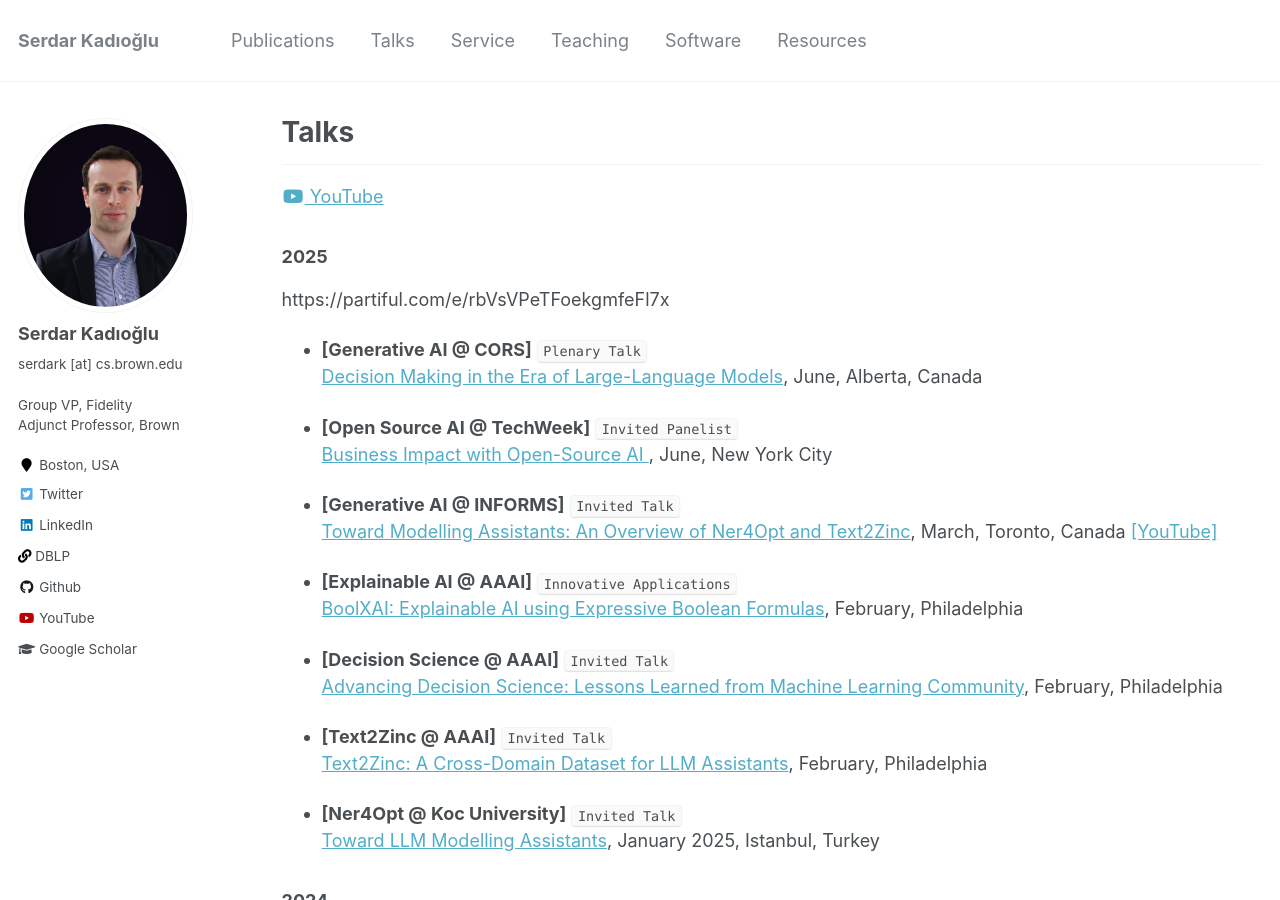
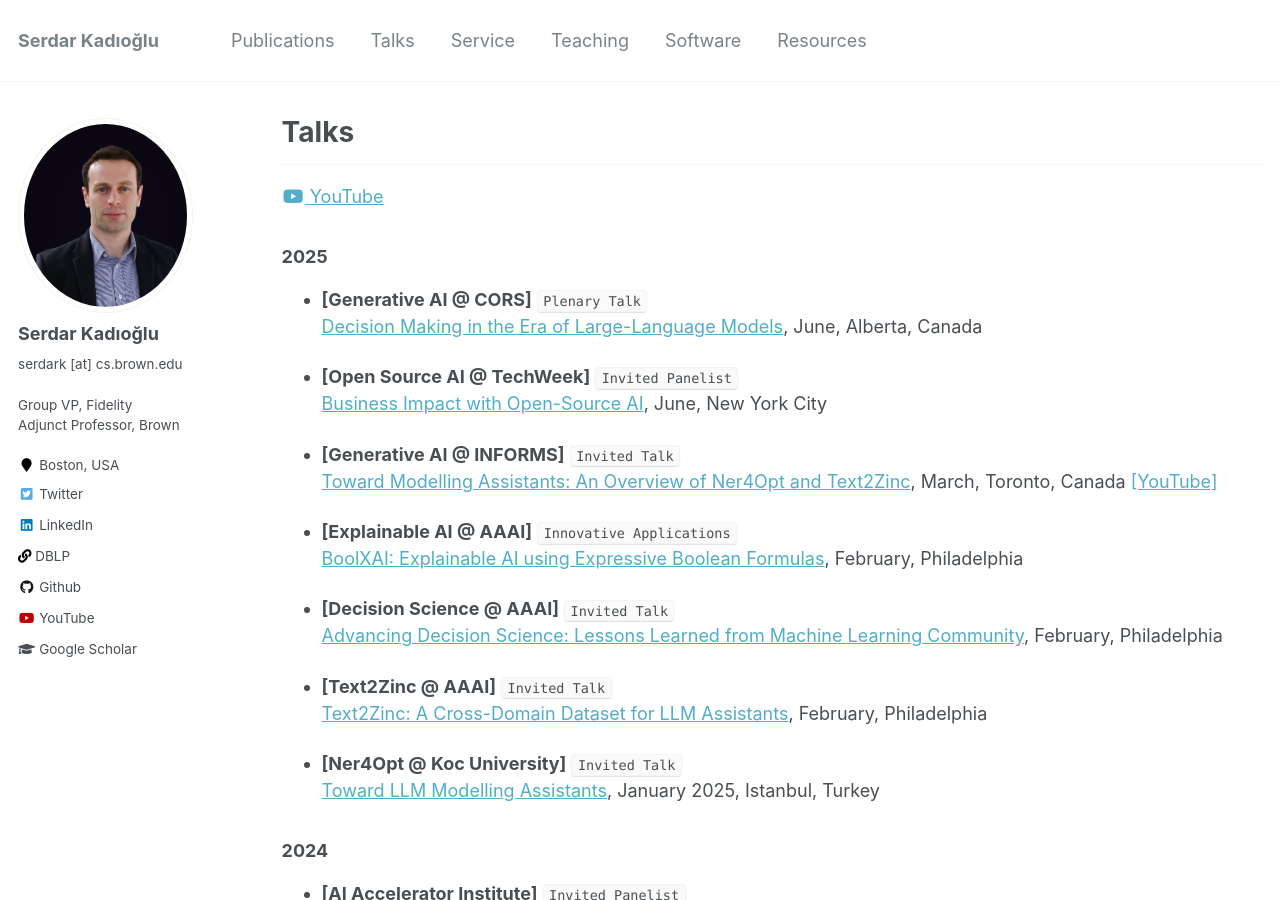
Before and after one commit to skadio/skadio.github.io, a Jekyll site: the page built from _pages/talks.md, in a window 1280 px wide and 900 px high. Built offline with Jekyll 4.4.1, drawn with Linux system fonts in a browser that asks for light colours; part of the change alters nothing that is shown.

Commit message:
Update talks.md

```diff
--- a/_pages/talks.md
+++ b/_pages/talks.md
@@ -12,12 +12,11 @@ author_profile: true
 
 ### 2025
 
-https://partiful.com/e/rbVsVPeTFoekgmfeFl7x
 * **[Generative AI @ CORS]** `Plenary Talk`\
    [Decision Making in the Era of Large-Language Models](https://nbviewer.org/github/skadio/skadio.github.io/blob/master/files/2025_CORS_Ner2Zinc_Kadioglu.pdf), June, Alberta, Canada
 
 * **[Open Source AI @ TechWeek]** `Invited Panelist`\
-   [Business Impact with Open-Source AI ](https://partiful.com/e/rbVsVPeTFoekgmfeFl7x), June, New York City
+   [Business Impact with Open-Source AI](https://partiful.com/e/rbVsVPeTFoekgmfeFl7x), June, New York City
 
 * **[Generative AI @ INFORMS]** `Invited Talk`\
    [Toward Modelling Assistants: An Overview of Ner4Opt and Text2Zinc](https://nbviewer.org/github/skadio/skadio.github.io/blob/master/files/2025_ICS_Ner2Zinc.pdf), March, Toronto, Canada [[YouTube]](https://www.youtube.com/watch?v=mWDapm_CNxQ&list=PL3kNflhPEzie9ivF8N_Z3Ac4d4Sum8iVz)
```
